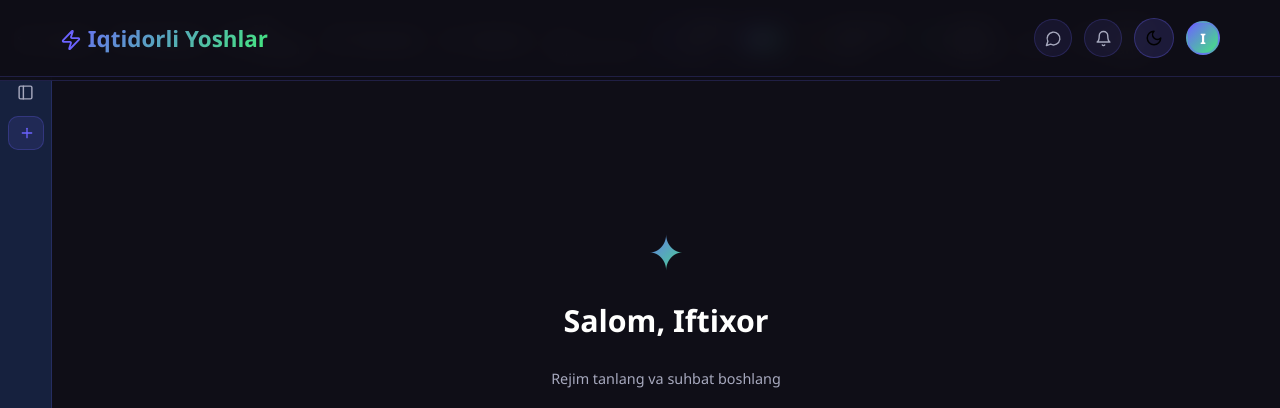
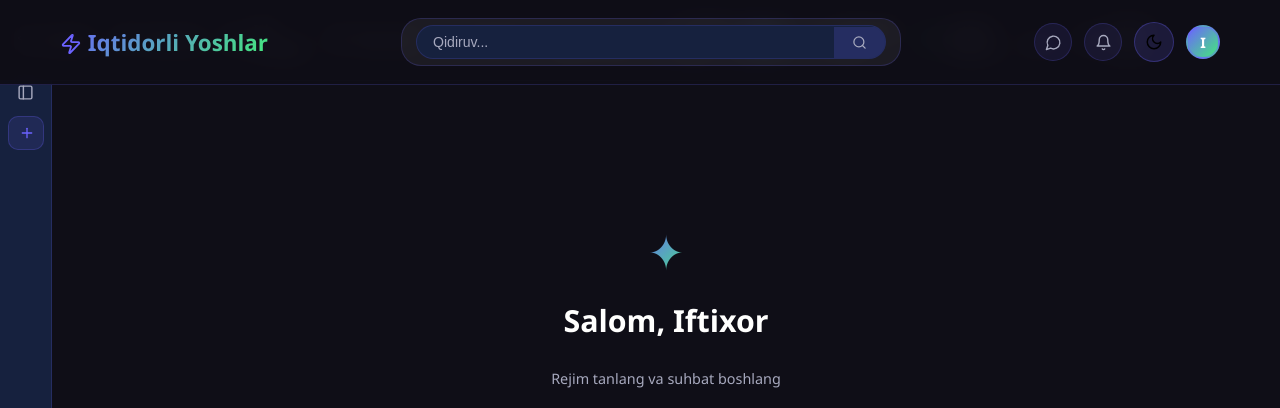
Before and after one commit to Iftix0r/Iqtidorli_yoshlar, a Django app: page /ai/ in a window 1280 px wide. Shown: the top 408 px of the page. Run offline with Django 4.2, Linux system fonts and the light colour scheme; a user stored in the database is signed in; data comes from the database, SQL or seed files in the repository; data that the repository does not hold is empty.

Commit message:
feat: add responsive search bar to navigation header

```diff
--- a/templates/base.html
+++ b/templates/base.html
@@ -47,6 +47,14 @@
   <a class="logo" href="{% url 'index' %}">
     <i data-lucide="zap"></i> Iqtidorli Yoshlar
   </a>
+
+  <!-- YouTube-style Search Bar -->
+  <div class="nav-search">
+    <form action="{% url 'talents' %}" method="GET" style="display:flex;width:100%;">
+      <input type="text" name="q" placeholder="Qidiruv..." aria-label="Search">
+      <button type="submit"><i data-lucide="search"></i></button>
+    </form>
+  </div>
 
   {% if user.is_authenticated %}
   <!-- Login qilingan: faqat ikonlar + hamburger -->
@@ -226,6 +234,13 @@
   box-shadow: 0 0 10px rgba(108, 99, 255, 0.5);
   display: none;
 }
+/* ── NAV SEARCH ── */
+.nav-search { flex: 1; max-width: 500px; margin: 0 40px; display: none; }
+.nav-search form { background: var(--card); border: 1px solid var(--border); border-radius: 20px; overflow: hidden; display: flex; align-items: center; }
+.nav-search input { flex: 1; border: none; background: transparent; padding: 8px 16px; color: var(--text); outline: none; font-size: .88rem; }
+.nav-search button { background: var(--border); border: none; padding: 8px 18px; color: var(--muted); cursor: pointer; transition: .2s; display: flex; align-items: center; justify-content: center; }
+.nav-search button:hover { background: rgba(108,99,255,.15); color: var(--primary); }
+@media (min-width: 768px) { .nav-search { display: block; } }
 </style>
 <div id="loading-bar"></div>
 
```
